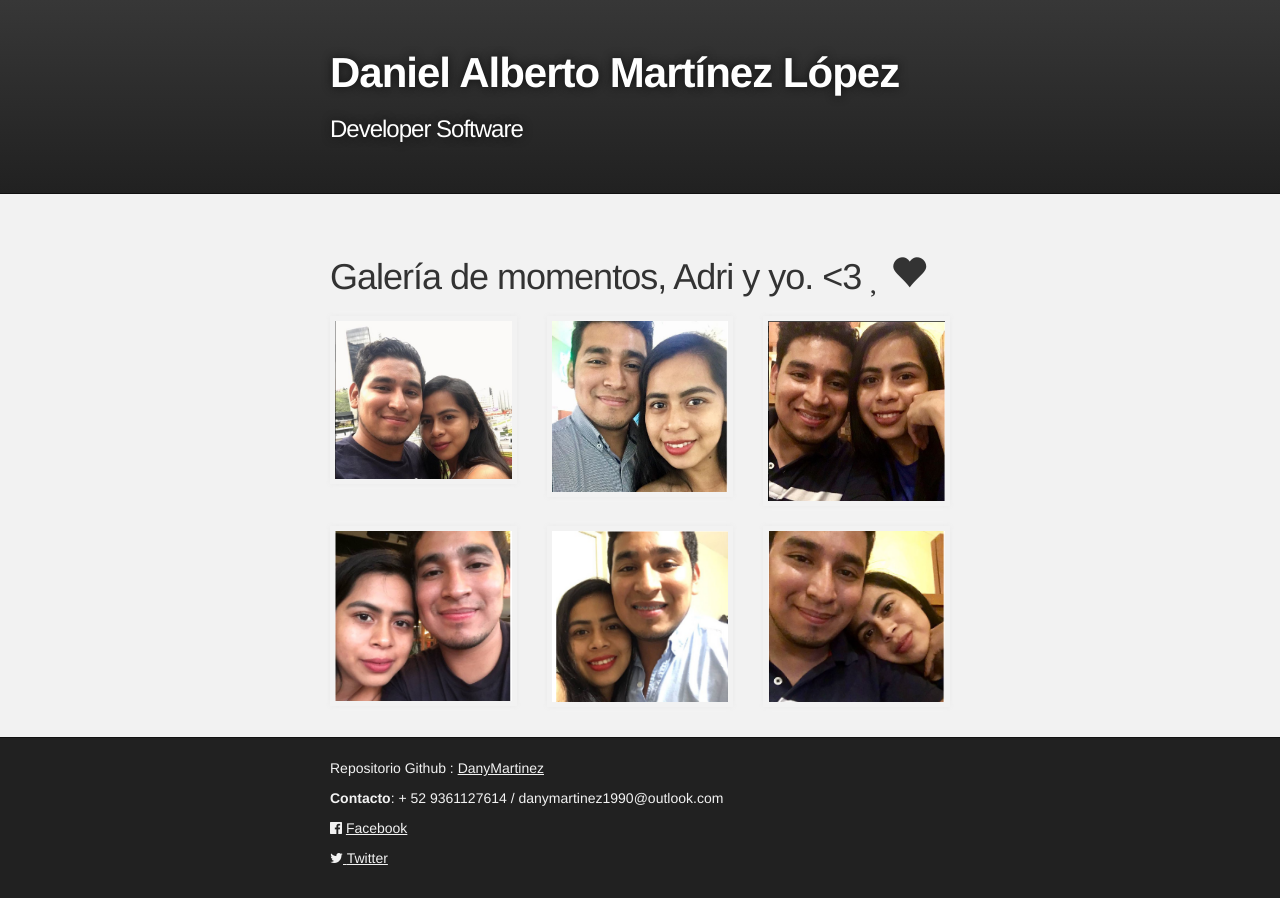
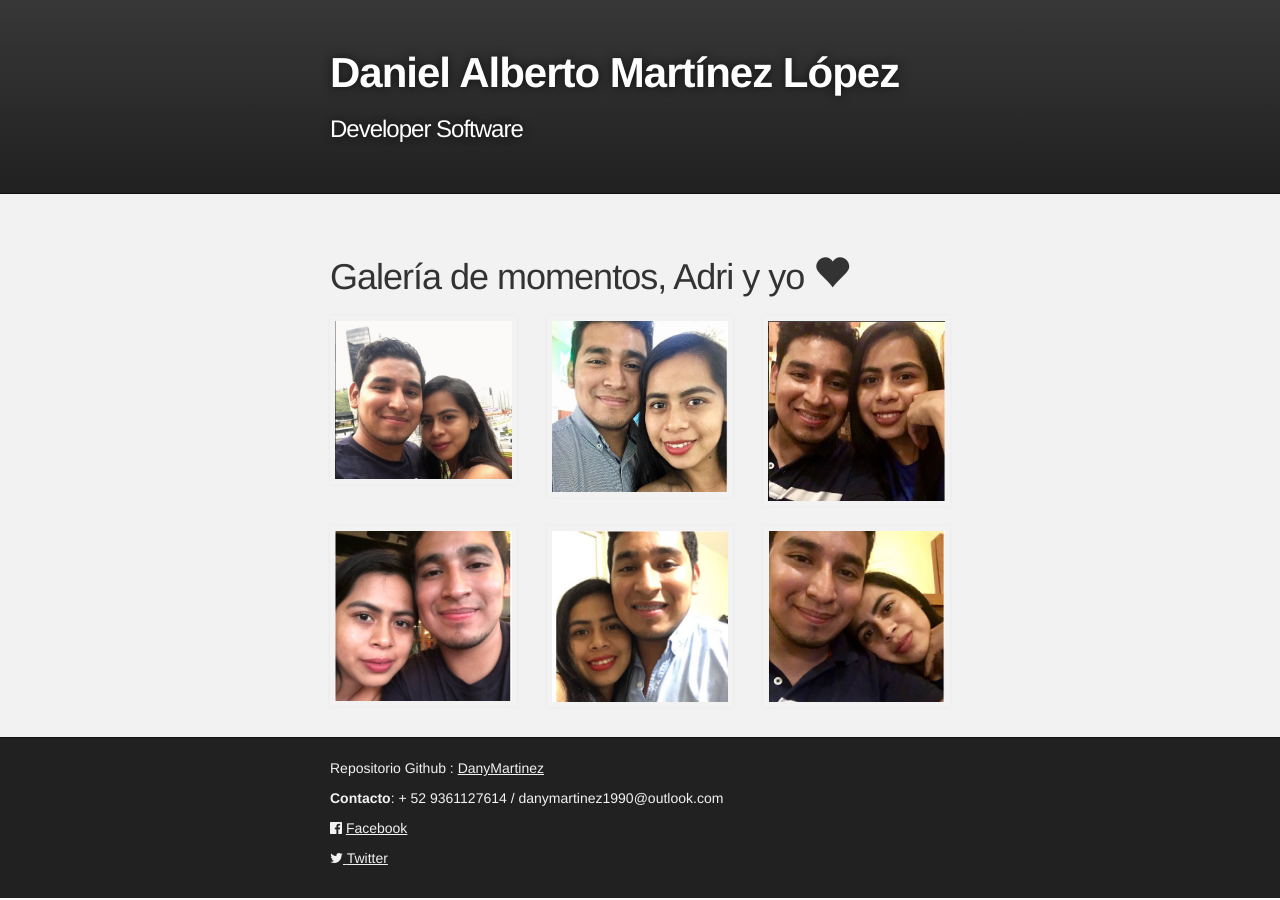
Before and after one commit to DanyMartinez/index, a Jekyll site: the page built from index.md, in a window 1280 px wide. Built offline with Jekyll 4.4.1, drawn with Linux system fonts in a browser that asks for light colours; nearby versions of some CDN libraries; our own code applies the rules of GitHub Pages for plain Markdown files.

Commit message:
Update index.md

```diff
--- a/index.md
+++ b/index.md
@@ -6,7 +6,7 @@
  <link href="https://maxcdn.bootstrapcdn.com/font-awesome/4.1.0/css/font-awesome.min.css" rel="stylesheet">
         <div class="row">
         <div class="gallery col-lg-12 col-md-12 col-sm-12 col-xs-12">
-            <h1 class="gallery-title">Galería de momentos, Adri y yo. <3 <i class="fas fa-heart"></i> <span class="glyphicon glyphicon-heart"></span></h1>
+            <h1 class="gallery-title">Galería de momentos, Adri y yo <span class="glyphicon glyphicon-heart"></span></h1>
         </div>
         <br/>
             <div class="gallery_product col-lg-4 col-md-4 col-sm-4 col-xs-6 filter hdpe">
```
